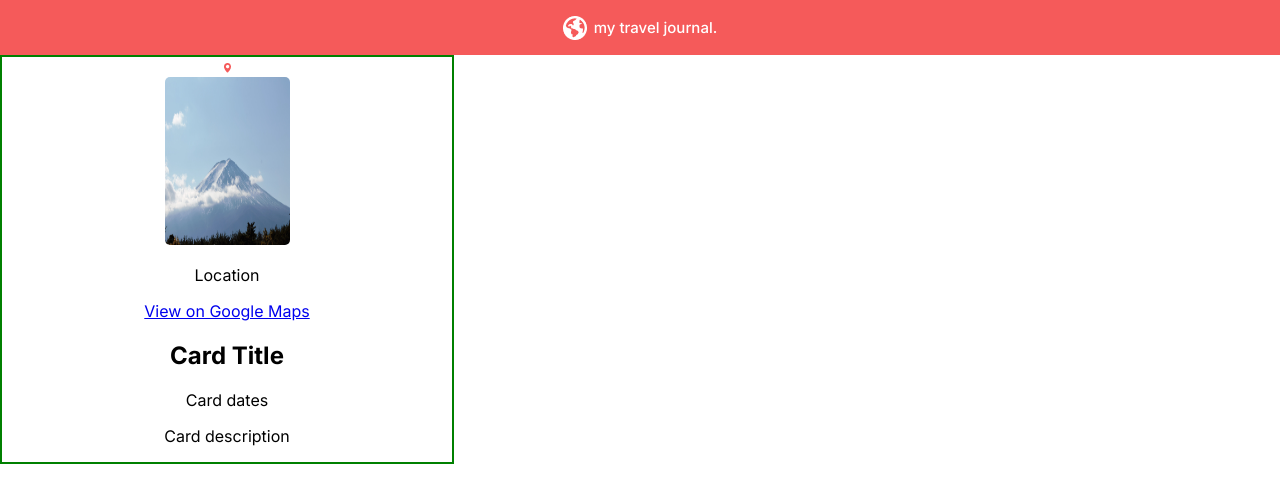
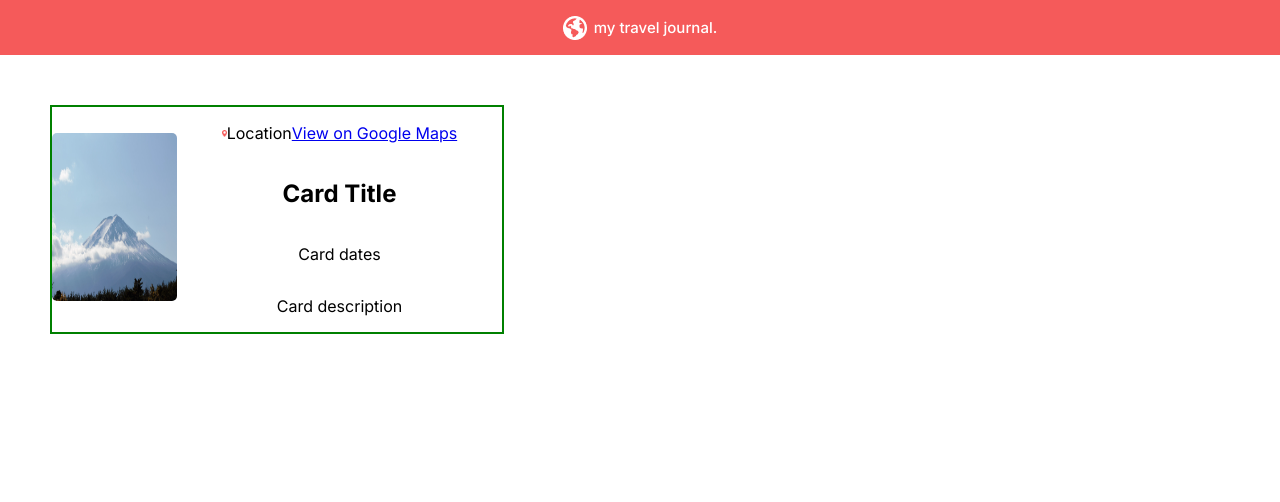
Before and after one commit to l-erw/Scrimba-FrontEnd, a React (Create React App) app in the folder travel-journal/: page / in a window 1280 px wide. Shown: the top 502 px of the page. Built offline with nearby package versions, Linux system fonts and the light colour scheme.

Commit message:
card styles

```diff
--- a/travel-journal/src/components/Card.js
+++ b/travel-journal/src/components/Card.js
@@ -4,20 +4,29 @@ import MountFuji from "../mount-fuji.jpg"
 
 export default function Card() {
     return (
+        <section>
             <div className="card">
+                <div>
+                <img className="card--image" src={MountFuji} alt="Mount Fuji"/>
+                </div>
+
+                <div className="layout-test">
+                    <div className="card--data">
                         <img src={MapMarker} alt="map marker dot"/>
-        <div className="card--data">
-            <img className="card--image" src={MountFuji} alt="Mount Fuji"/>
                         <p>Location</p>
                         <a href="maps.google.com">View on Google Maps</a>
                     </div>
+
                     <div className="card--content">
                         <h2>Card Title</h2>
                         <p>Card dates</p>
                         <p>Card description</p>
-
                     </div>
                 </div>
+            </div>
+
+        </section>
+
     )
 
 }
--- a/travel-journal/src/index.css
+++ b/travel-journal/src/index.css
@@ -1,5 +1,5 @@
 body {
-  margin: 0;
+  margin: 0 auto;
   font-family: 'Inter', sans-serif;
   -webkit-font-smoothing: antialiased;
   -moz-osx-font-smoothing: grayscale;
@@ -25,9 +25,20 @@ code {
   margin-left: 7px;
 }
 
+.section {
+  margin: 0 auto;
+  display: flex;
+  align-items: center;
+  justify-content: center;
+}
+
 .card {
   width: 450px;
   border: 2px green solid;
+  display: flex;
+  justify-content: center;
+  align-items: center;
+  margin: 50px;
 }
 
 .card--image {
@@ -35,3 +46,24 @@ code {
   height: 168px;
   border-radius: 5px;
 }
+
+.card--data {
+  display: flex;
+  /* border: 2px fuchsia dashed; */
+  justify-content: center;
+  align-items: center;
+}
+
+.card--data > img {
+  height: 7px;
+}
+
+.card--content {
+  display: flex;
+  flex-direction: column;
+  /* border: 1px orange dotted */
+}
+
+.layout-test {
+  width: 100%;
+}
```
Lines whose indentation alone changed are shown as unchanged.
